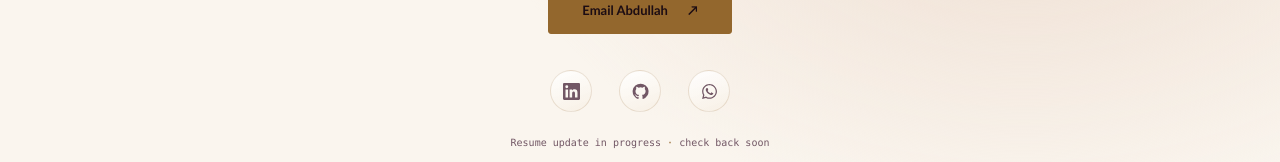
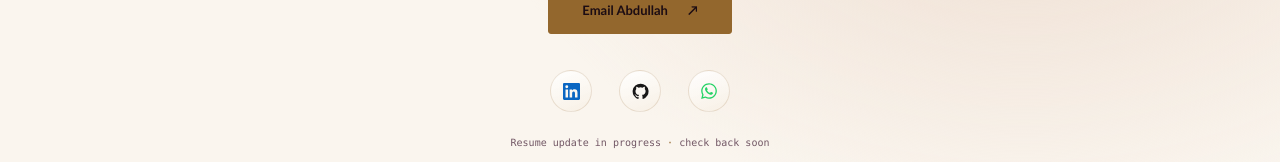
Before and after one commit to abdullah-jamil355/Portfolio, a Next.js app: page / in a window 1280 px wide. Shown: the part 4065-4227 px from the top of the page. Built offline with nearby package versions, Linux system fonts and the light colour scheme.

Commit message:
Apply social brand colors

```diff
--- a/app/globals.css
+++ b/app/globals.css
@@ -524,7 +524,13 @@ main, header, footer {
   transition: transform .22s ease, border-color .22s ease, color .22s ease, background .22s ease;
 }
 .contact-links .contact-icon svg { width: 17px; height: 17px; stroke-width: 1.8; }
+.contact-links .whatsapp-icon svg { width: 16px; height: 18px; stroke: none; }
 .contact-links .contact-icon:hover { transform: translateY(-3px); border-color: var(--gold); background: var(--gold-glow); color: var(--gold); }
+.contact-links .linkedin-icon, .contact-links .linkedin-icon:hover { color: #0a66c2; }
+.contact-links .github-icon, .contact-links .github-icon:hover { color: #181717; }
+.contact-links .whatsapp-icon, .contact-links .whatsapp-icon:hover { color: #25d366; }
+[data-theme="dark"] .contact-links .github-icon,
+[data-theme="dark"] .contact-links .github-icon:hover { color: #f5f5f5; }
 .resume-note { margin-top: 25px; color: var(--mute); font: 10px var(--font-mono), monospace; }
 .resume-note span { color: var(--gold); }
 .site-footer { min-height: 82px; display: flex; align-items: center; justify-content: space-between; border-top: 1px solid var(--line); color: var(--mute); font-size: 10px; }
```
